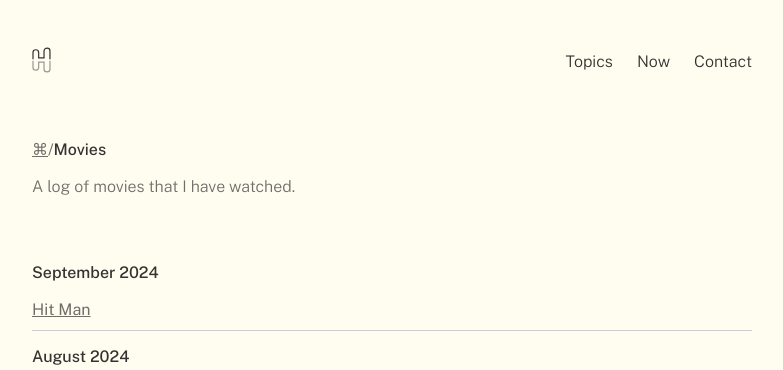
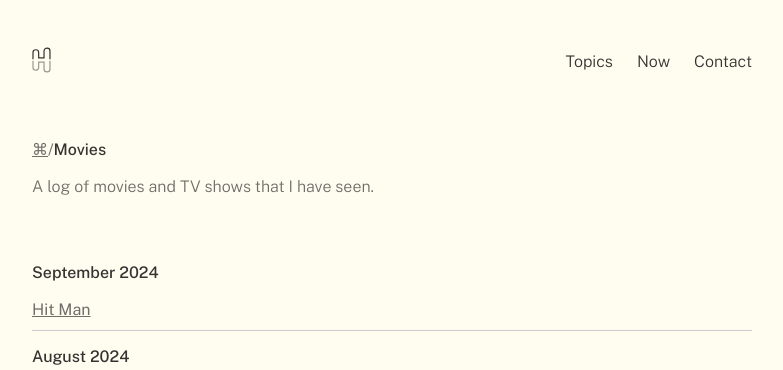
Before and after one commit to harperjamie/hrpr, a Jekyll site: the page built from _notes/80 Topics/Movies.md, in a window 1280 px wide. Shown: the top 370 px of the page, without its empty margins (248-1031 px from the left). Built offline with Jekyll 4.4.1, drawn with Linux system fonts in a browser that asks for light colours; some web fonts are replaced; comment, search, counter and statistics services are not loaded.

Commit message:
Update Movies.md

```diff
--- a/_notes/80 Topics/Movies.md
+++ b/_notes/80 Topics/Movies.md
@@ -1,7 +1,7 @@
 ---
 category: MOC
 title: Movies
-description: A log of movies that I have watched.
+description: A log of movies and TV shows that I have seen.
 permalink: /movies
 cat-value: Movies
 category-order: 6
```
